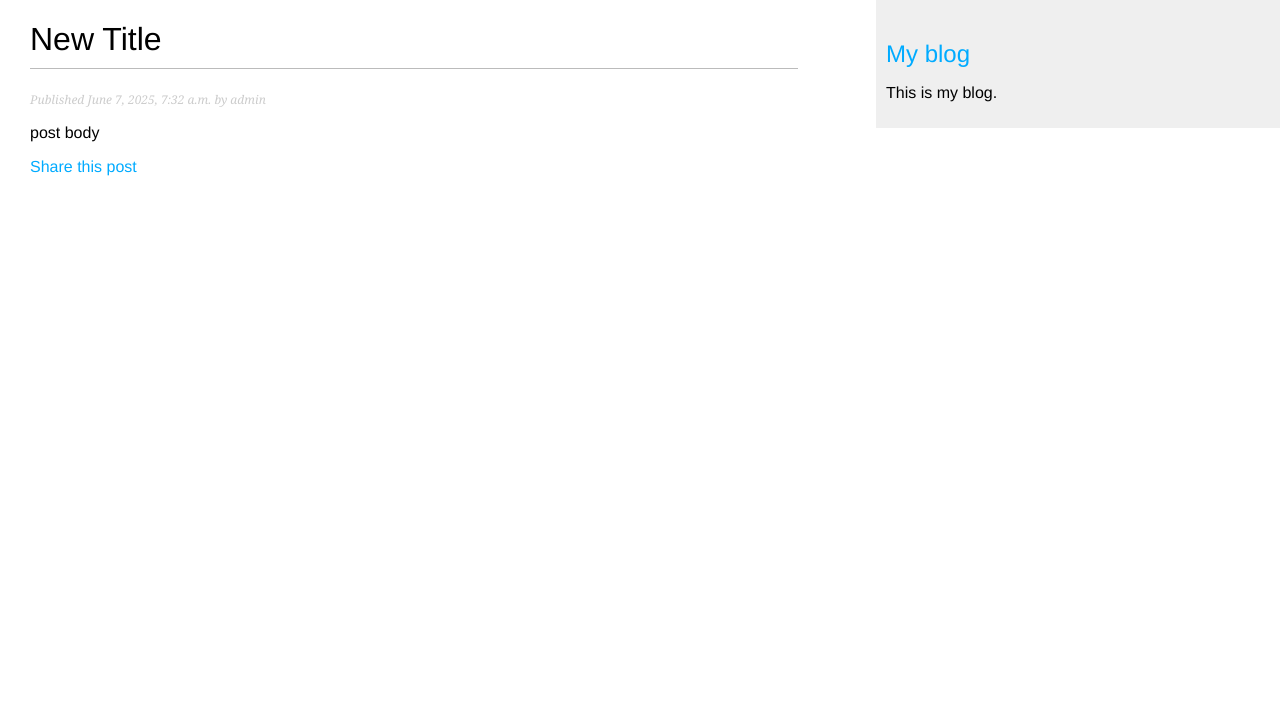
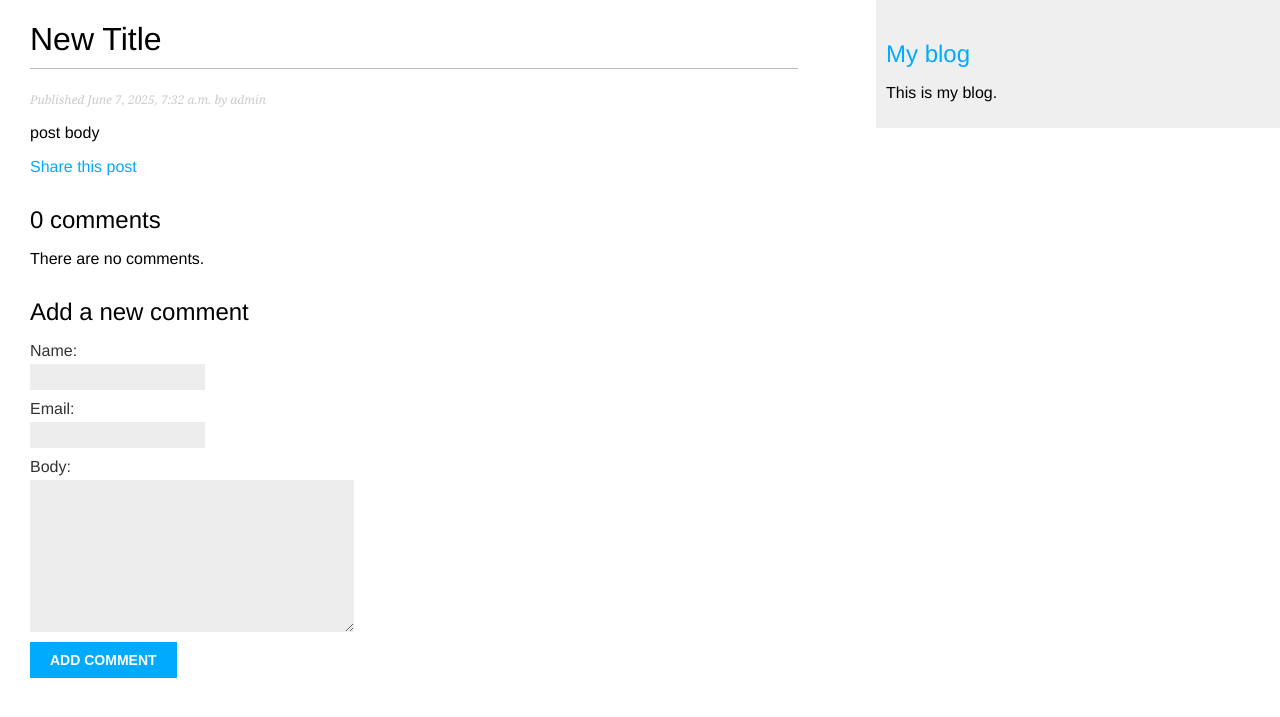
Before and after one commit to nitustar/MyProjects, a Django app: a page that uses blog/templates/blog/post/detail.html in a window 1280 px wide. Shown: the top 717 px of the page. Run offline with Django 5.2, Linux system fonts and the light colour scheme; data comes from the database, SQL or seed files in the repository; both versions use the stored data as it was after the commit.

Commit message:
Adding Comment in the blog application.

```diff
--- a/blog/forms.py
+++ b/blog/forms.py
@@ -1,7 +1,13 @@
 from django import forms
+from .models import Comment
 
 class EmailPostForm(forms.Form):
     name = forms.CharField(max_length=25)
     email = forms.EmailField()
     to = forms.EmailField()
     comments = forms.CharField(required=False, widget=forms.Textarea)
+
+class CommentForm(forms.ModelForm):
+    class Meta:
+        model = Comment
+        fields = ['name', 'email', 'body']
--- a/blog/models.py
+++ b/blog/models.py
@@ -49,3 +49,22 @@ class Post(models.Model):
                 self.publish.day,
                 self.slug
 ])
+
+class Comment(models.Model):
+    post = models.ForeignKey(Post, on_delete=models.CASCADE,
+                            related_name='comments')
+    name = models.CharField(max_length=80)
+    email = models.EmailField()
+    body = models.TextField()
+    created = models.DateTimeField(auto_now_add=True)
+    updated = models.DateTimeField(auto_now=True)
+    active = models.BooleanField(default=True)
+
+    class Meta:
+        ordering = ['created']
+        indexes = [
+            models.Index(fields=['created']),
+        ]
+
+    def __str__(self):
+        return f'Comment by {self.name} on {self.post}.'
--- a/blog/templates/blog/post/detail.html
+++ b/blog/templates/blog/post/detail.html
@@ -12,4 +12,21 @@
       Share this post
     </a>
   </p>
+  {% with comments.count as total_comments %}
+    <h2>
+      {{ total_comments }} comment{{ total_comments|pluralize }}
+    </h2>
+  {% endwith %}
+  {% for comment in comments %}
+    <div class="comment">
+      <p class="info">
+        Comment {{ forloop.counter }} by {{ comment.name }}
+        {{ comment.created }}
+      </p>
+      {{ comment.body|linebreaks }}
+    </div>
+  {% empty %}
+    <p>There are no comments.</p>
+  {% endfor %}
+  {% include "blog/post/includes/comment_form.html" %}
 {% endblock %}
--- /dev/null
+++ b/blog/templates/blog/post/includes/comment_form.html
@@ -0,0 +1,6 @@
+<h2>Add a new comment</h2>
+<form action="{% url 'blog:post_comment' posts.id %}" method='post'>
+  {{ form.as_p }}
+  {% csrf_token %}
+  <p><input type="submit" value="Add comment"></p>
+</form>
--- a/blog/urls.py
+++ b/blog/urls.py
@@ -9,5 +9,6 @@ urlpatterns = [
     path('', views.PostListView.as_view(), name='post_list'),
     path('<int:year>/<int:month>/<int:day>/<slug:post>/', views.post_detail,name='post_detail'),
     path('<int:post_id>/share/', views.post_share, name='post_share'),
+    path('<int:post_id>/comment/', views.post_comment, name='post_comment'),
 
 ]
--- a/blog/views.py
+++ b/blog/views.py
@@ -1,10 +1,11 @@
 from django.http import Http404
-from django.core.paginator import EmptyPage, PageNotAnInteger, Paginator
+# from django.core.paginator import EmptyPage, PageNotAnInteger, Paginator
+from django.views.decorators.http import require_POST
 from django.views.generic import ListView
 from django.shortcuts import get_object_or_404, render
 from django.core.mail import send_mail
 from .models import Post
-from .forms import EmailPostForm
+from .forms import EmailPostForm, CommentForm
 # Create your views here.
 
 
@@ -40,7 +41,15 @@ def post_detail(request, year, month, day, post):
                              publish__month = month,
                              publish__day = day
     )
-    return render(request, 'blog/post/detail.html', {'posts':post})
+    # List of active comments for this post
+    comments = post.comments.filter(active=True)
+    # Form for users to comment
+    form = CommentForm()
+    return render(request, 'blog/post/detail.html', {
+        'posts':post,
+        'comments': comments,
+        'form': form
+        })
 
 def post_share(request, post_id):
     # Retrieve post by id
@@ -79,3 +88,22 @@ def post_share(request, post_id):
             'sent': sent
         }
     )
+
+@require_POST
+def post_comment(request, post_id):
+    post = get_object_or_404(Post, id = post_id, status = Post.Status.PUBLISHED)
+    comment = None
+    # A comment was posted
+    form = CommentForm(data = request.POST)
+    if form.is_valid():
+        # Create a comment object without saving it to the database
+        comment = form.save(commit=False)
+        comment.post = post
+        comment.save()
+    return render(request,
+                  'blog/post/comment.html',
+                  {
+                      'post': post,
+                      'form': form,
+                      'comment': comment
+                  })
```
Also changed, not shown: blog/admin.py (+9 -3 lines), blog/templates/blog/post/comment.html (added, +10 -0 lines), blog/migrations/0004_comment.py (added), db.sqlite3.
